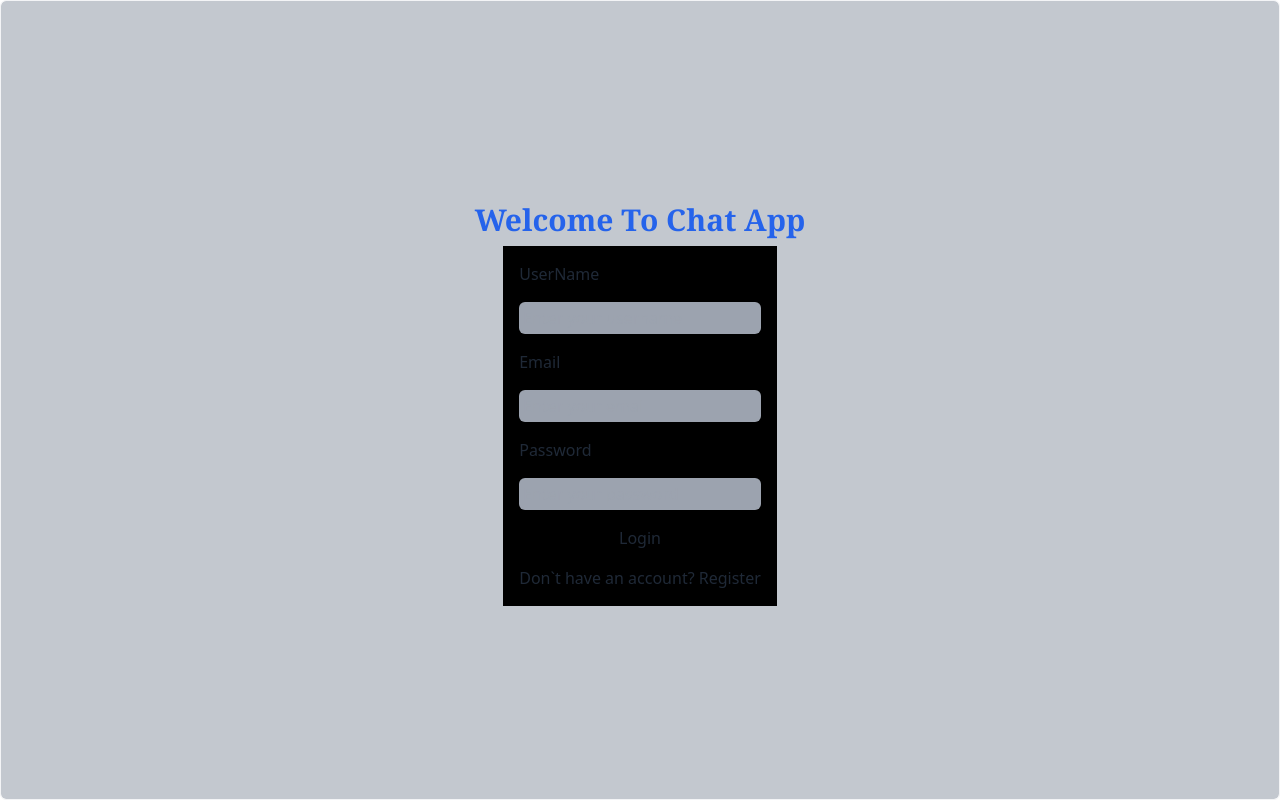
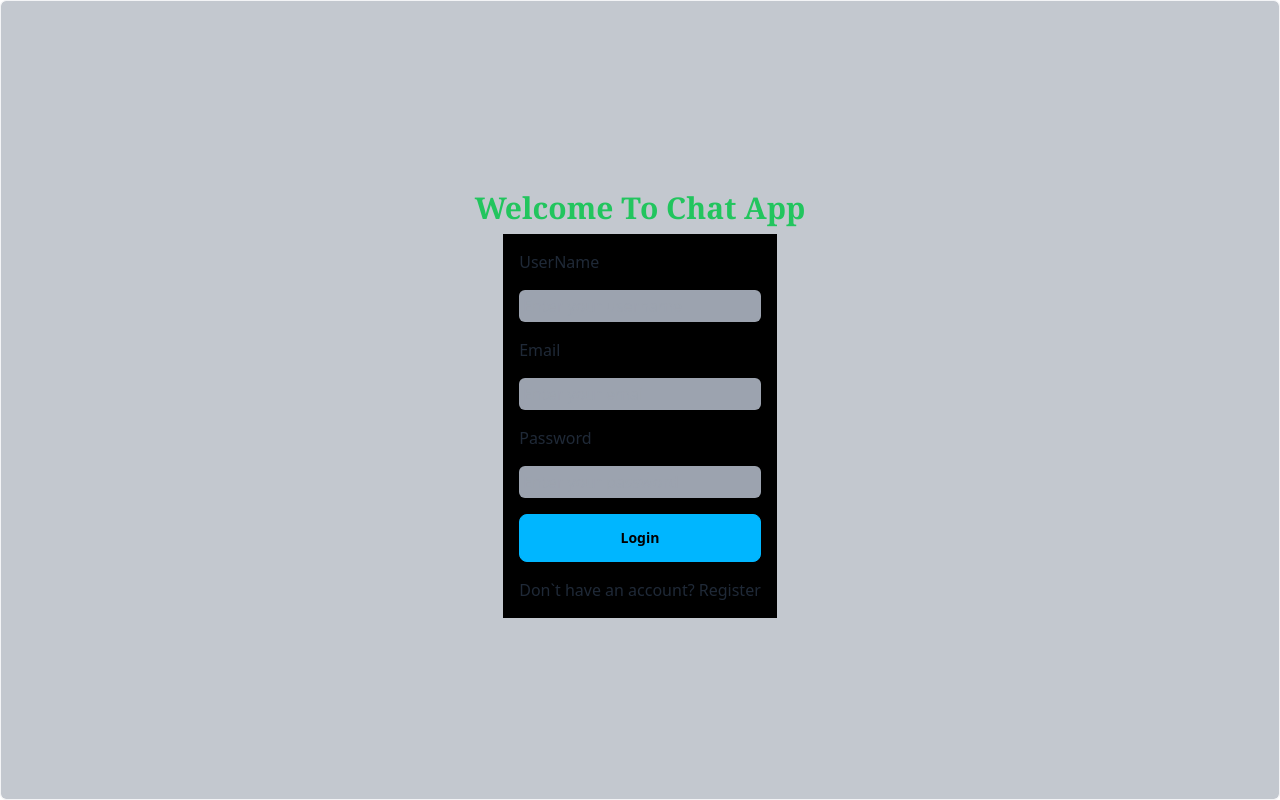
Before and after one commit to AAYUSKARKI/CHATTING_APP-, a React (Vite) app in the folder FRONTEND/: page /login in a window 1280 px wide. Built offline with nearby package versions, Linux system fonts and the light colour scheme; no server answers.

Commit message:
ui changed

```diff
--- a/FRONTEND/src/Components/Login.tsx
+++ b/FRONTEND/src/Components/Login.tsx
@@ -47,7 +47,7 @@ const Login = () => {
 
             <div className="h-screen flex flex-col items-center justify-center bg-gray-400 rounded-md bg-clip-padding backdrop-filter backdrop-blur-md bg-opacity-60 border border-gray-100">
 
-                <h1 className='text-3xl text-blue-600 py-2 px-4 font-serif font-bold'>Welcome To Chat App</h1>
+                <h1 className='text-3xl text-green-500 py-2 px-4 font-serif font-bold'>Welcome To Chat App</h1>
 
                 <form onSubmit={handleSubmit} className="flex flex-col gap-4 p-4 bg-black">
 
@@ -74,8 +74,11 @@ const Login = () => {
                         onChange={handleChange}
                         placeholder="Enter your password" />
 
-
-                    <button disabled={loading} type="submit">Login</button>
+                    {
+                        loading?
+                        <span className="loading loading-spinner loading-lg flex items-center justify-center"></span>:
+                    <button disabled={loading} type="submit" className='btn btn-info'>Login</button>
+                    }
                     <p>Don`t have an account? <Link to="/">Register</Link></p>
                 </form>
             </div>
```
